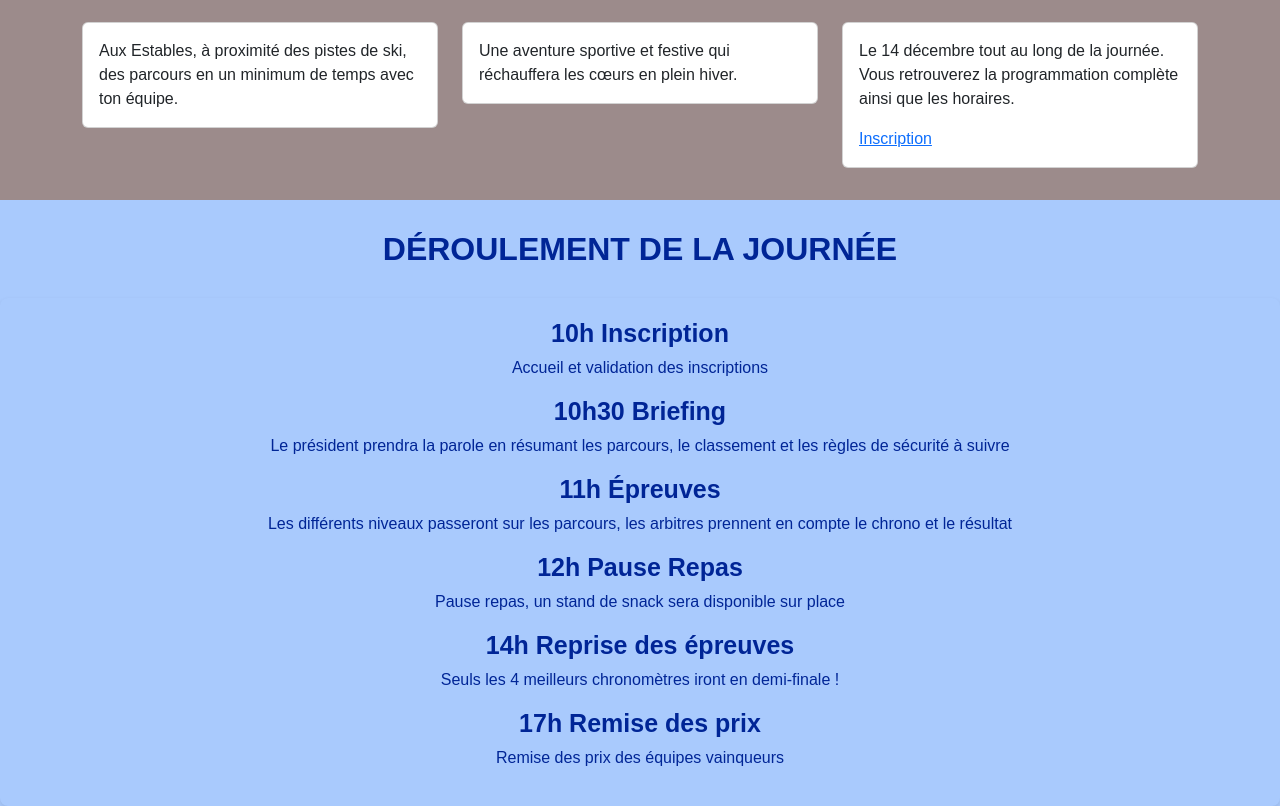
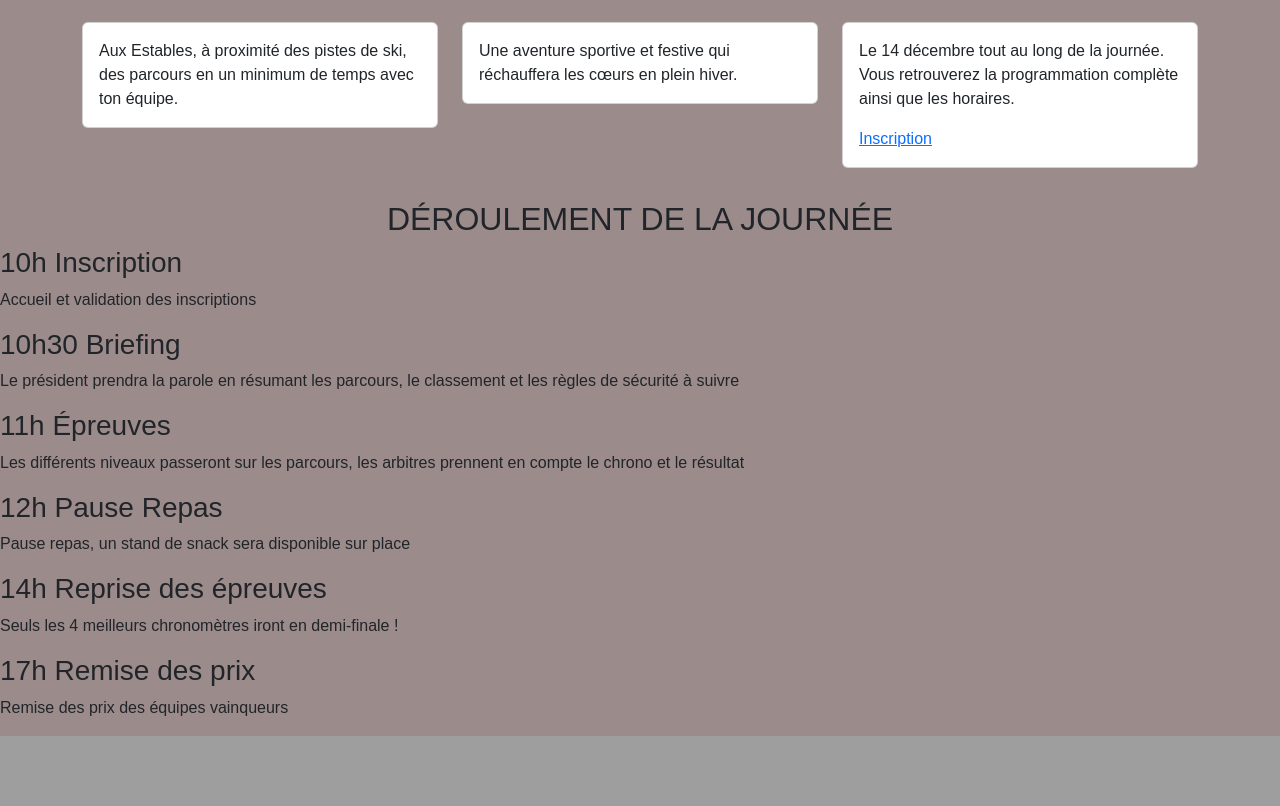
Before and after one commit to victoraubague1/webweek, a PHP site: page / in a window 1280 px wide. Shown: the part 1036-1842 px from the top of the page. After the commit the page ends 1772 px from the top, so only its background shows below. Run offline with PHP 8.4, Linux system fonts and the light colour scheme.

Commit message:
CSS
Mis a jour matin 19/12

```diff
--- a/css/style.css
+++ b/css/style.css
@@ -10,6 +10,8 @@ body{
     height: 80px;
     font-size: larger;
 }
+
+
 
 .navbar-brand {
 
@@ -50,7 +52,7 @@ body{
     width: 50px;
     height: 50px; /* Hauteur du logo */
     transition: opacity 0.3s ease; /* Transition douce pour l'opacité */
-    content: url('../img/logo.png'); /* Changez l'image du logo au survol ici */
+    content: url('https://logowik.com/content/uploads/images/863_louis_vuitton.jpg'); /* Changez l'image du logo au survol ici */
   }
 
   .logo:hover {
@@ -163,28 +165,6 @@ body{
         padding: 0.5em; /* Moins de padding sur les petits écrans */
         font-size: smaller; /* Police plus petite sur les petits écrans */
     }
-}
-/* Deroulement */
-.deroulement {
-    background-color: #A9CAFD;
-    color: #002596;
-    padding-top: 30px;
-}
-.deroulement h2 {
-    color: #002596;
-    margin-bottom: 30px;
-    font-weight: bold;
-}
-.container_horaires {
-    background-color: #A9CAFD;
-    padding: 20px;
-    border-radius: 8px;
-    box-shadow: 0 2px 4px rgba(0, 0, 0, .1);
-    text-align: center;
-}
-.horaires h3 {
-    font-size: 25px;
-    font-weight: bold;
 }
 
   /*c pr la landing page */
```
